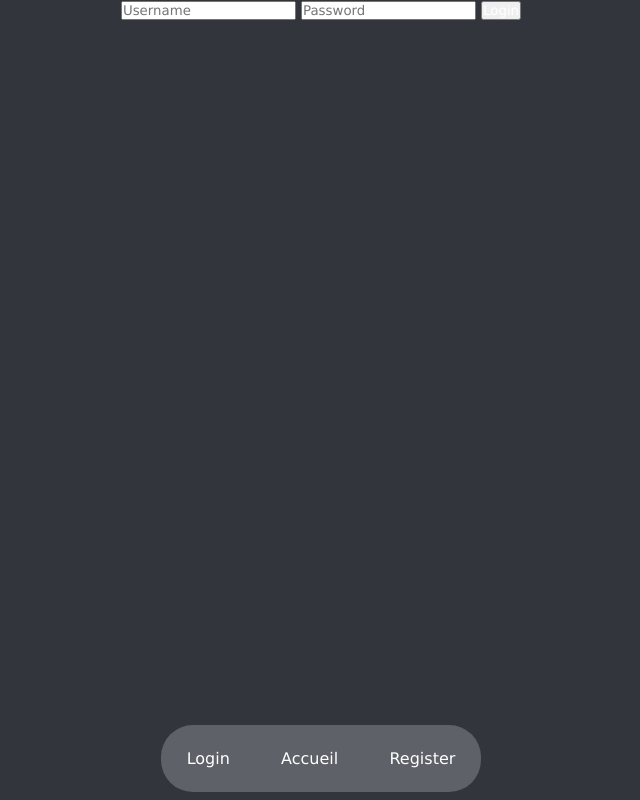
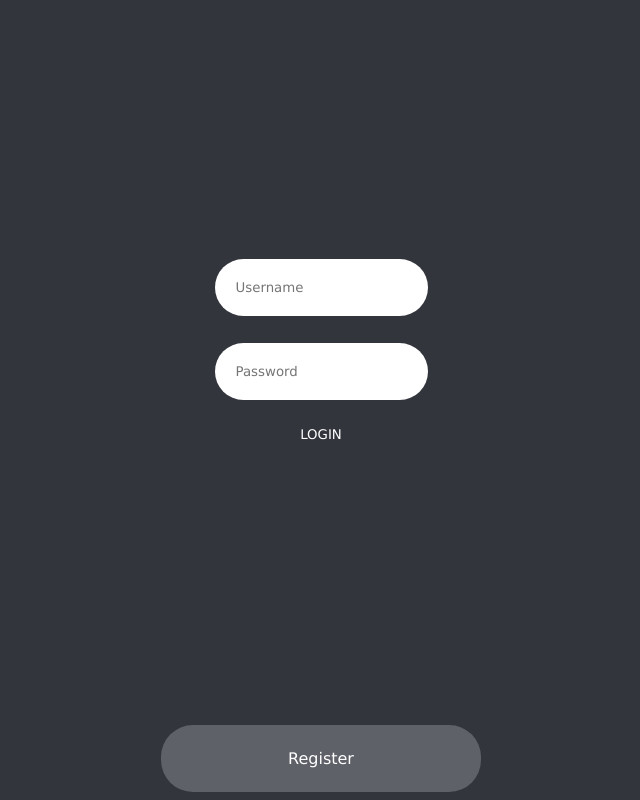
Before and after one commit to rapphcd/Notes-PHP, a PHP site: page /login.php in a window 1280 px wide. Shown: the whole page, without its empty margins (319-959 px from the left). Run offline with PHP 8.4, Linux system fonts and the light colour scheme; data that the repository does not hold is empty.

Commit message:
edit(css): modification css preview pour decharger | add(css): ajout de css pour le login et register | edit(navbar): edit des boutons de la navbar | edit(php): move le php en haut des fichiers

```diff
--- a/css/style.css
+++ b/css/style.css
@@ -28,6 +28,15 @@ section {
     align-items: center;
     justify-content: center;
     width: 100%;
+}
+
+input:focus, textarea:focus {
+    border: none;
+    outline: none;
+}
+
+textarea {
+    resize: none;
 }
 
 .todos-container {
@@ -141,13 +150,16 @@ section {
     flex-direction: column;
     height: 95%;
     width: 100%;
-    margin: 1rem;
+    margin: 2rem;
     color: white;
     word-break: break-all;
     overflow-wrap: break-word;
 }
 
 .preview-title {
+    margin-top: 1rem;
+    font-weight: bold;
+    font-size: 3rem;
     height: 10%;
     width: 100%;
     background: transparent;
@@ -155,6 +167,9 @@ section {
 }
 
 .preview-description {
+    scrollbar-width: thin;
+    font-size: 1.1rem;
+    margin: 1rem 2rem 1rem 2rem;
     height: 90%;
     text-justify: auto;
     overflow: auto;
@@ -182,3 +197,28 @@ section {
         width: 90%;
     }
 }
+
+.login-content {
+    width: 100%;
+    display: flex;
+    justify-content: center;
+    align-items: center;
+    height: calc(100vh - 100px);
+}
+
+.login-content form {
+    height: 30%;
+    display: flex;
+    flex-direction: column;
+    justify-content: space-around;
+}
+
+.login-content input {
+    padding: 1rem;
+    border-radius: 5rem;
+    border: 5px solid transparent;
+}
+
+.login-content input:focus {
+    border: 5px solid #bcbcbc;
+}
--- a/includes/navbar.php
+++ b/includes/navbar.php
@@ -4,16 +4,14 @@
         $currentPage = basename($_SERVER['PHP_SELF']);
 
         if (empty($_SESSION['id'])) {
-            echo "<a class='navitems' href='login.php'>Login</a>";
-            if ($currentPage != 'index.php') {
-                echo "<a class='navitems' href='index.php'>Accueil</a>";
+            if ($currentPage != 'login.php') {
+                echo "<a class='navitems' href='login.php'>Login</a>";
             }
-            echo "<a class='navitems' href='register.php'>Register</a>";
+            if ($currentPage != 'register.php') {
+                echo "<a class='navitems' href='register.php'>Register</a>";
+            }
         } else {
             echo "<a class='navitems' href='deconnexion.php'>Log out</a>";
-            if ($currentPage != 'index.php') {
-                echo "<a class='navitems' href='index.php'>Accueil</a>";
-            }
         }
 
         ?>
--- a/js/script.js
+++ b/js/script.js
@@ -11,6 +11,6 @@ function selectTodo(id, title, description, done) {
         selectedElement = element.id;
         let preview = document.getElementById("preview");
 
-        preview.innerHTML = `<form id="preview" method="post" class="preview-content"><input type="text" name="title" id="title" class="preview-title" value="${title}"/><textarea name="description" id="description" class="preview-description">${description}</textarea><input type="hidden" name="id" value="${id}"><button type="submit" id="save" name="save">SAVE<button/> </form>`;
+        preview.innerHTML = `<form id="preview" method="post"><div class="preview-content"><input type="text" name="title" id="title" class="preview-title" value="${title}"/><textarea name="description" id="description" class="preview-description">${description}</textarea><input type="hidden" name="id" value="${id}"><button type="submit" id="save" name="save">SAVE<button/></div></form>`;
     }
 }
--- a/login.php
+++ b/login.php
@@ -5,26 +5,7 @@ if (!empty($_SESSION['id'])) {
     header('Location: index.php');
     exit;
 }
-?>
-<!DOCTYPE html>
-<html lang="en">
 
-<head>
-    <meta charset="UTF-8">
-    <meta name="viewport" content="width=device-width, initial-scale=1.0">
-    <link rel="stylesheet" href="css/style.css"/>
-    <title>login</title>
-</head>
-
-<body>
-<?php include "includes/navbar.php"; ?>
-<section>
-    <form id="form" method="post">
-        <input type="text" name="username" id="username" placeholder="Username" required>
-        <input type="password" name="password" id="password" placeholder="Password" required>
-        <input type="submit" name="submit" id="submit" value="Login">
-    </form>
-    <?php
 include 'includes/database.php';
 global $db;
 
@@ -39,7 +20,7 @@ if (!empty($_SESSION['id'])) {
     $q = $db->prepare("SELECT * FROM users WHERE username = :username");
     $q->execute(['username' => $username]);
     $result = $q->fetch();
-        if ($result != true) {
+    if (!$result) {
         echo "Aucun compte n'est associé à ce pseudo";
         return;
     }
@@ -56,7 +37,28 @@ if (!empty($_SESSION['id'])) {
 }
 
 ob_end_flush();
+
 ?>
+<!DOCTYPE html>
+<html lang="en">
+
+<head>
+    <meta charset="UTF-8">
+    <meta name="viewport" content="width=device-width, initial-scale=1.0">
+    <link rel="stylesheet" href="css/style.css"/>
+    <title>login</title>
+</head>
+
+<body>
+<?php include "includes/navbar.php"; ?>
+<section>
+    <div class="login-content">
+        <form id="form" method="post">
+            <input type="text" name="username" id="username" placeholder="Username" required>
+            <input type="password" name="password" id="password" placeholder="Password" required>
+            <button type="submit" name="submit" id="submit">LOGIN</button>
+        </form>
+    </div>
 </section>
 <script src="/js/script.js"></script>
 </body>
```
Also changed, not shown: index.php (+43 -38 lines), register.php (+20 -21 lines). Lines whose indentation alone changed are shown as unchanged.
